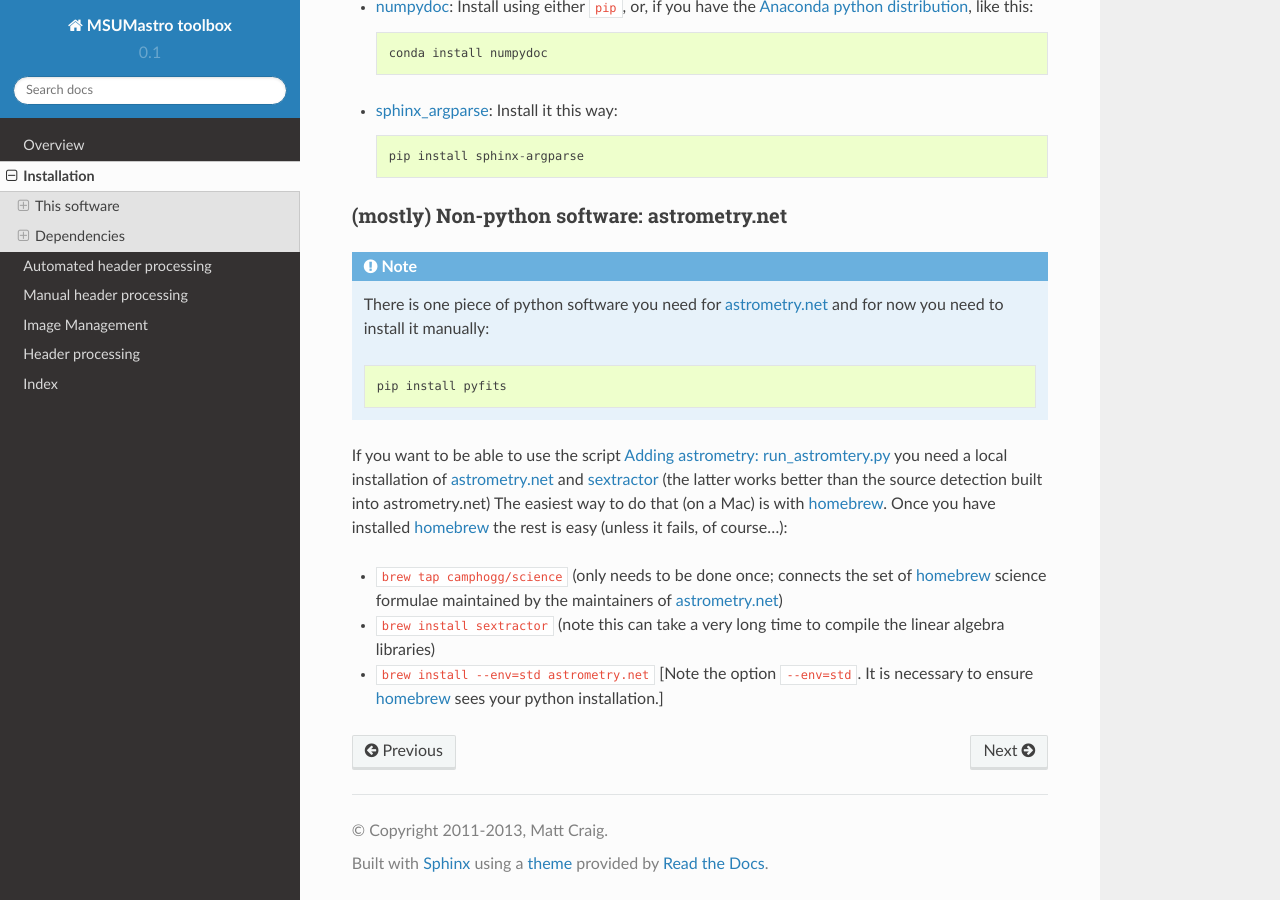
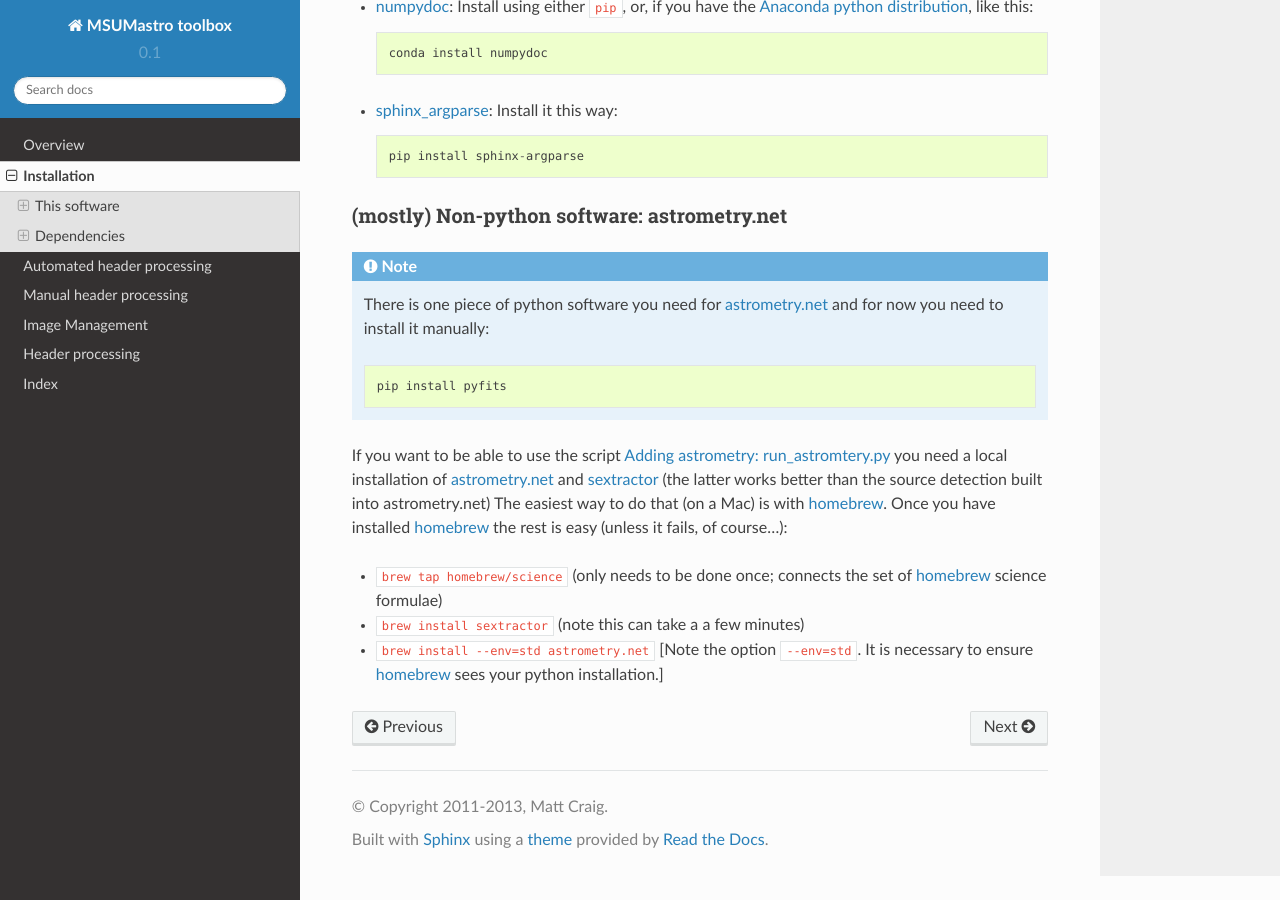
Before and after one commit to mwcraig/msumastro, a Sphinx documentation site: the page built from docs/installation.rst, in a window 1280 px wide and 900 px high, scrolled down 2067 px. Built offline with Sphinx 7.4.7 and the Read the Docs theme 2.0.0, drawn with Linux system fonts in a browser that asks for light colours.

Commit message:
Update sextractor/astrometry.net installation instructions
Closes #200

```diff
--- a/docs/installation.rst
+++ b/docs/installation.rst
@@ -120,12 +120,10 @@ local installation of `astrometry.net <http://astrometry.net>`_ and
 astrometry.net) The easiest way to do that (on a Mac) is with `homebrew`_. Once
 you have installed `homebrew`_ the rest is easy (unless it fails, of course...):
 
-+ ``brew tap camphogg/science`` (only needs to be done once; connects the set of
-  `homebrew`_ science formulae maintained by the maintainers of `astrometry.net
-  <http://astrometry.net>`_)
++ ``brew tap homebrew/science`` (only needs to be done once; connects the set of
+  `homebrew`_ science formulae)
 
-+ ``brew install sextractor`` (note this can take a very long time to compile
-  the linear algebra libraries)
++ ``brew install sextractor`` (note this can take a a few minutes)
 
 + ``brew install --env=std astrometry.net`` [Note the option ``--env=std``. It
   is necessary to ensure `homebrew`_ sees your python installation.]
```
